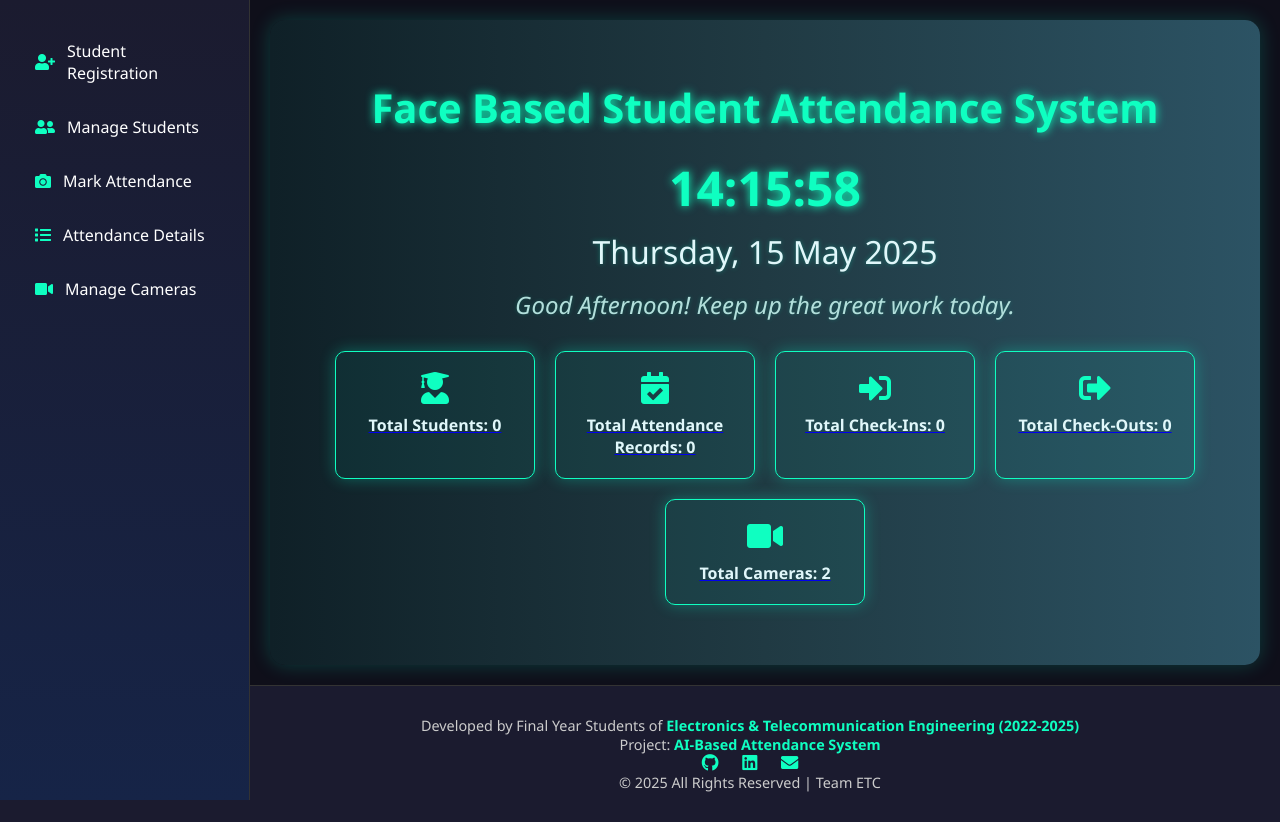
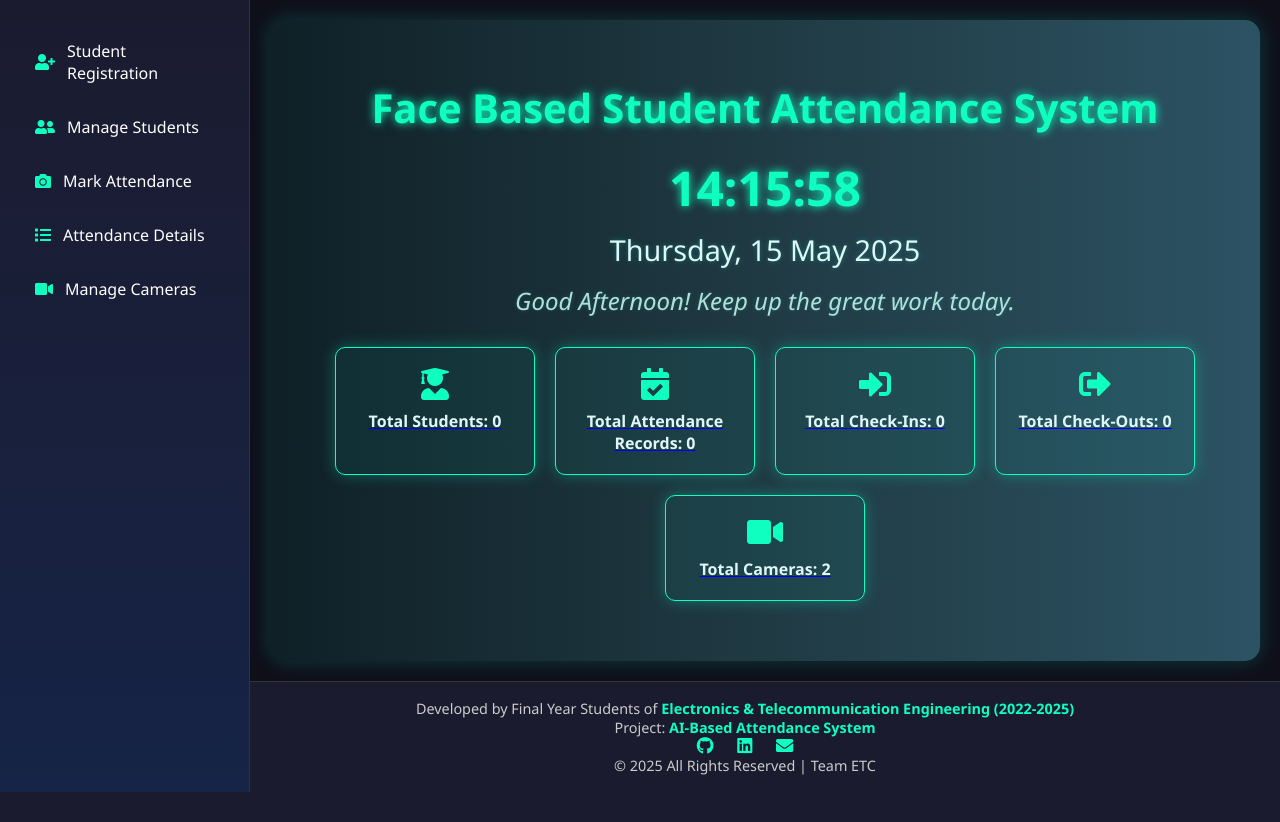
Before and after one commit to RajeebLochan/Project-Face-attandence-system, a Django app: page / in a window 1280 px wide. Shown: the part 68-890 px from the top of the page. After the commit the page ends 860 px from the top, so only its background shows below. Run offline with Django 5.2, Linux system fonts and the light colour scheme; data comes from the database, SQL or seed files in the repository; both versions use the stored data as it was after the commit; data that the repository does not hold is empty.

Commit message:
changes happen in UI of Website

```diff
--- a/templates/home.html
+++ b/templates/home.html
@@ -156,7 +156,7 @@
       background: #1b1b2f;
       color: #ccc;
       text-align: center;
-      padding: 30px 20px;
+      padding: 17px 30px;
       font-size: 0.9em;
       margin-top: auto;
       border-top: 1px solid #333;
@@ -208,8 +208,7 @@
       .top-nav .nav-right {
         align-self: flex-end;
       }
-
-
+    }
   </style>
 </head>
 <body>
@@ -246,7 +245,7 @@
         <h1>Face Based Student Attendance System</h1>
         <div class="clock" id="clock" style="font-size: 3em; font-weight: bold; color: #0fffc1; text-shadow: 0 0 10px #0fffc1; margin-bottom: 10px;"></div>
 
-        <div class="date" id="date" style="font-size: 2em; color: #e0f7fa; margin-bottom: 10px; text-shadow: 0 0 5px rgba(0, 255, 204, 0.3);"></div>
+        <div class="date" id="date" style="font-size: 1.8em; color: #e0f7fa; margin-bottom: 10px; text-shadow: 0 0 5px rgba(0, 255, 204, 0.3);"></div>
 
         <div class="greeting" id="greeting" style="font-size: 1.5em; font-style: italic; color: #b2dfdb; margin-top: 15px; text-shadow: 0 0 4px rgba(0, 255, 204, 0.2);"></div>
 
--- a/templates/login.html
+++ b/templates/login.html
@@ -83,7 +83,7 @@
 
         button {
             background: linear-gradient(90deg, #00f7ff, #ff00ff);
-            color: #000;
+            color: #e0e0e0;
             padding: 12px!important;
             border: none;
             border-radius: 5px;
@@ -176,7 +176,8 @@
             <label for="password">Password:</label>
             <input type="password" id="password" name="password" placeholder="Enter admin password" required>
 
-            <button type="submit">Login</button>
+            <button type="submit" style="color: white;">Login</button>
+
         </form>
     </div>
 </body>
```
Also changed, not shown: db.sqlite3, media/students/Jagadish_Chandra_Behera.jpg (deleted), media/students/Rajeeb_Lochan_Behera.jpg (deleted), media/students/Shubh.jpg (deleted).
